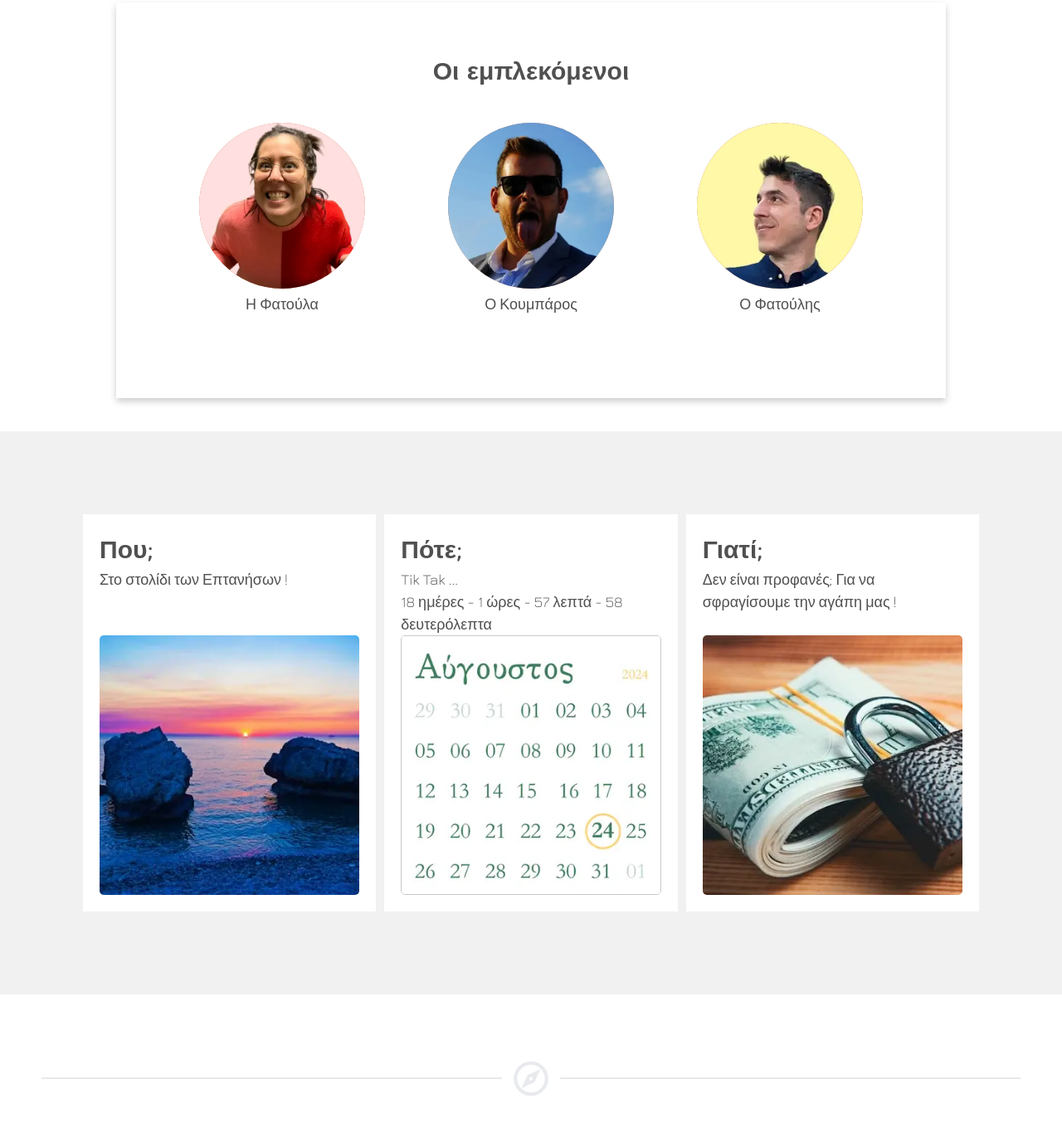
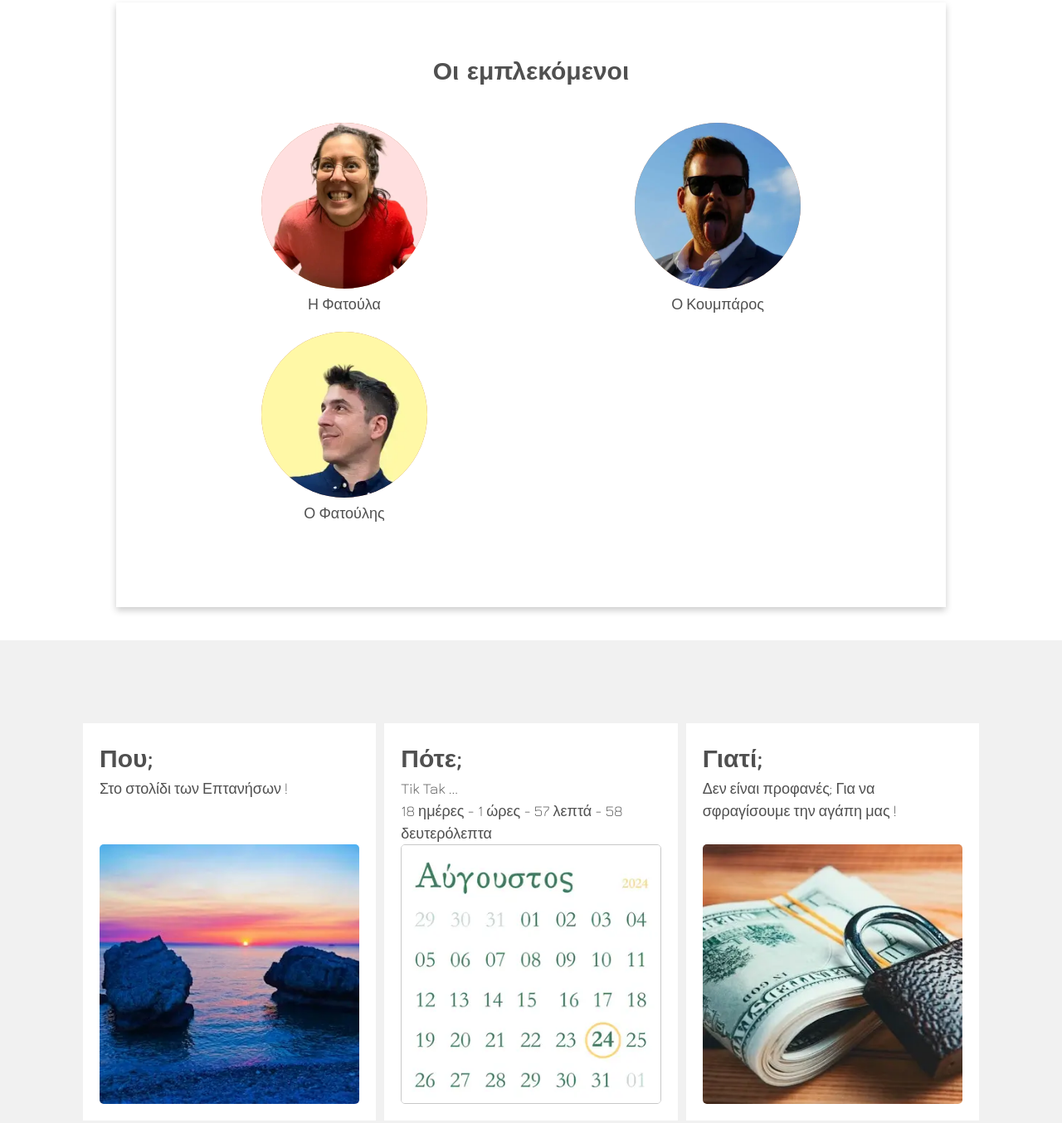
Before and after one commit to vasilisdelas/fatoules, a plain HTML site: page index.html in a window 1280 px wide. Shown: the part 998-2352 px from the top of the page at 83% size. Drawn offline with nearby package versions, Linux system fonts and the light colour scheme.

Commit message:
edit cards responsive design

```diff
--- a/css/styles.css
+++ b/css/styles.css
@@ -119,7 +119,7 @@ button.btn-sort {
   font-size: 2rem;
 }
 
-@media screen and (max-width: 600px) {
+@media screen and (max-width: 680px) {
   .navbar {
     font-size: 1.5rem;
     padding: 0.5rem;
@@ -211,7 +211,7 @@ section[id]::before {
 
 .people {
   display: grid;
-  grid-template-columns: repeat(auto-fit, minmax(20rem, 1fr));
+  grid-template-columns: repeat(auto-fit, minmax(30rem, 1fr));
   gap: 2rem;
   margin: 4rem auto;
 }
@@ -232,7 +232,8 @@ section[id]::before {
 /* Cards */
 .cards {
   display: grid;
-  grid-template-columns: repeat(auto-fit, minmax(24rem, 1fr));
+  grid-template-columns: repeat(auto-fit, minmax(32rem, 1fr));
+  justify-items: center;
   gap: 1rem;
   background-color: #f1f1f1;
   padding: 2rem;
@@ -248,6 +249,7 @@ section[id]::before {
   /* grid-template-rows: subgrid;
   grid-row: span 3; */
   grid-template-rows: auto 1fr auto;
+  max-width: 40rem;
   width: 100%;
   padding: 2rem;
   background-color: #fff;
```
